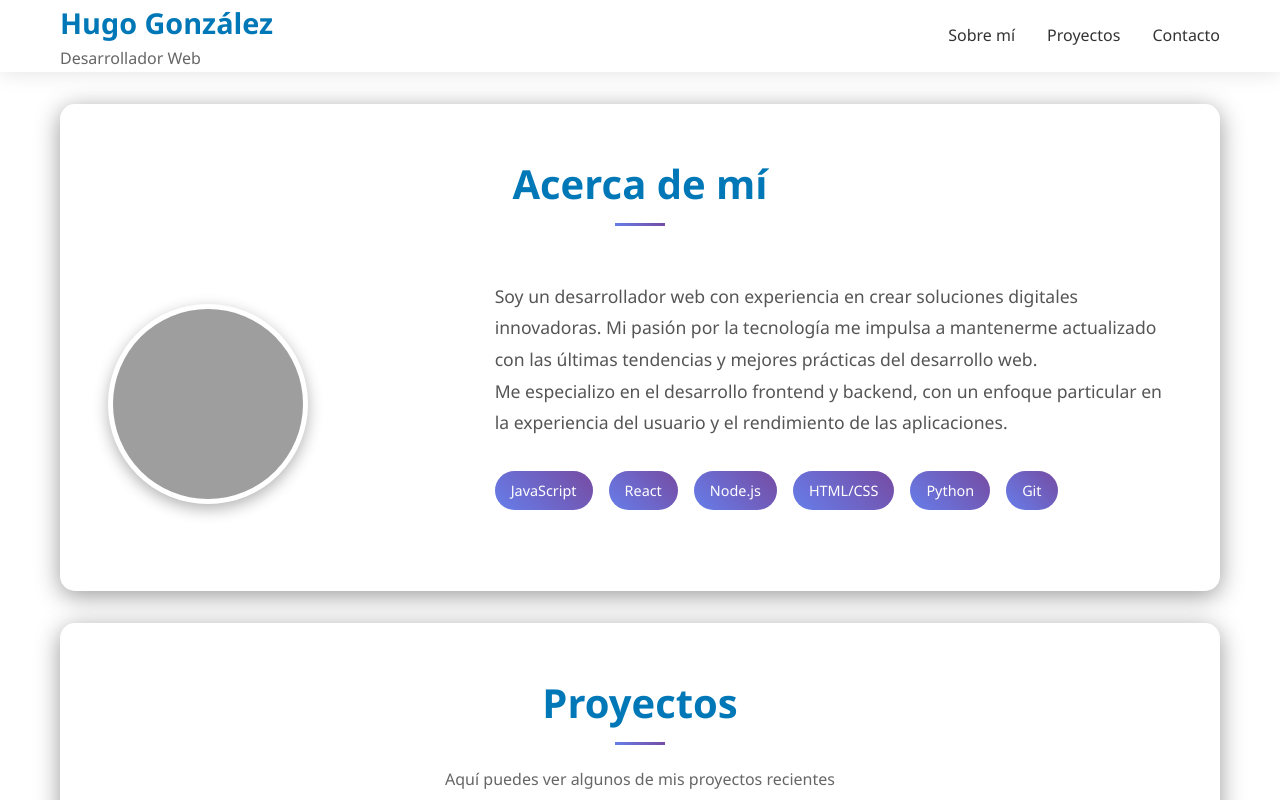
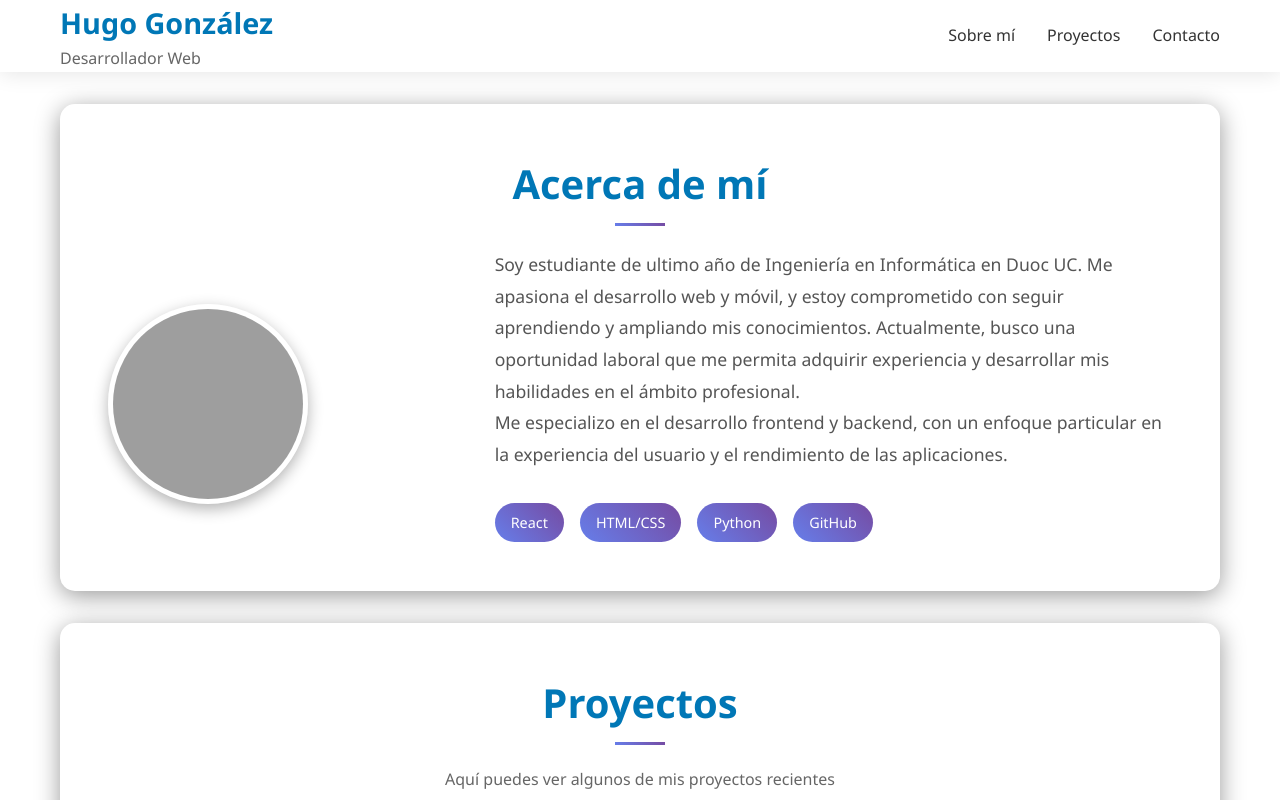
Before and after one commit to Hugo-Gonzalez21/Portafolio-web, a plain HTML site: page Portafolio/index.html in a window 1280 px wide. Shown: the top 800 px of the page. Drawn offline with Linux system fonts and the light colour scheme; grey boxes are pictures that could not be loaded.

Commit message:
Cambio de descripción

```diff
--- a/Portafolio/index.html
+++ b/Portafolio/index.html
@@ -35,21 +35,20 @@
                 </div>
                 <div>
                     <div class="about-text">
-                        <p>Soy un desarrollador web con experiencia en crear soluciones digitales innovadoras. Mi pasión
-                            por la tecnología me impulsa a mantenerme actualizado con las últimas tendencias y mejores
-                            prácticas del desarrollo web.</p>
+                        <p>Soy estudiante de ultimo año de Ingeniería en Informática en Duoc UC. Me apasiona el
+                            desarrollo web y móvil, y estoy comprometido con seguir aprendiendo y ampliando mis
+                            conocimientos. Actualmente, busco una oportunidad laboral que me permita adquirir
+                            experiencia y desarrollar mis habilidades en el ámbito profesional.</p>
 
                         <p>Me especializo en el desarrollo frontend y backend, con un enfoque particular en la
                             experiencia del usuario y el rendimiento de las aplicaciones.</p>
                     </div>
 
                     <div class="skills">
-                        <span class="skill-tag">JavaScript</span>
                         <span class="skill-tag">React</span>
-                        <span class="skill-tag">Node.js</span>
                         <span class="skill-tag">HTML/CSS</span>
                         <span class="skill-tag">Python</span>
-                        <span class="skill-tag">Git</span>
+                        <span class="skill-tag">GitHub</span>
                     </div>
                 </div>
             </div>
```
Also changed, not shown: Portafolio/Styles/styles.css (line endings or trailing spaces).
